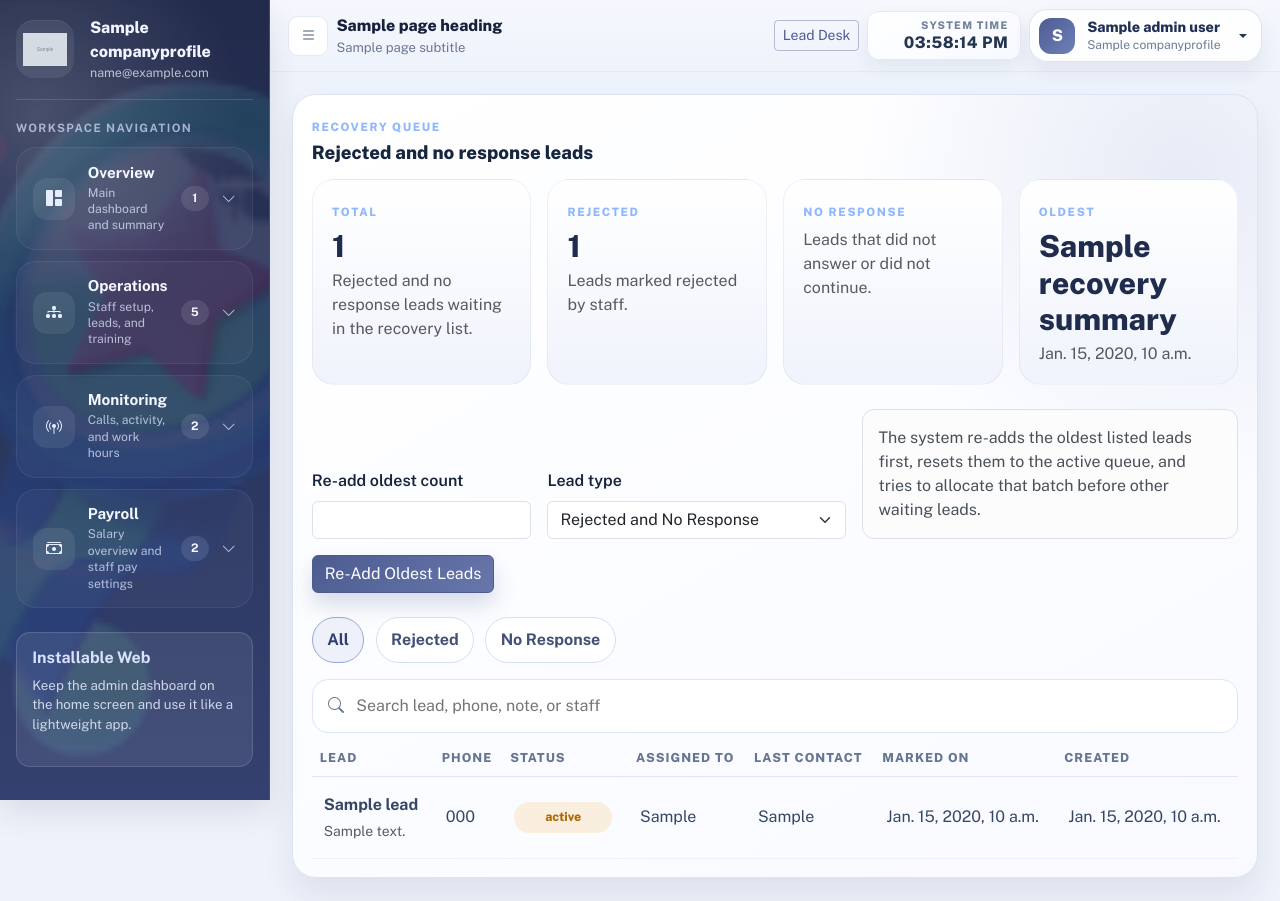
After one commit to blesson7777/HEAVENECTION, a Django app: template templates/admin_recovery_leads.html in a window 1280 px wide. The commit adds this page. Run offline with Django 5.2, Linux system fonts and the light colour scheme; tables that the repository leaves empty hold one stand-in row (values such as "Sample post"); the template is opened without the code that fills it: values that come from a table or form of the project are taken from there, most other values are stand-ins (such as "Sample title", 1, 10 or a date in 2020); grey boxes marked "Sample" are stand-in pictures; some libraries are stand-ins or nearby versions.

Commit message:
Add recovery queue for rejected and no response leads

```diff
--- a/backend/config/urls.py
+++ b/backend/config/urls.py
@@ -15,6 +15,7 @@ urlpatterns = [
     path("staff/<uuid:staff_id>/", views.staff_profile_page, name="staff-profile-page"),
     path("leads/", views.leads_page, name="leads-page"),
     path("followups/", views.followups_page, name="followups-page"),
+    path("recovery-leads/", views.recovery_leads_page, name="recovery-leads-page"),
     path("learning/", views.learning_page, name="learning-page"),
     path("salary/", views.salary_page, name="salary-page"),
     path("salary-control/", views.salary_control_page, name="salary-control-page"),
--- a/static/js/heavenection-calltrack.js
+++ b/static/js/heavenection-calltrack.js
@@ -193,6 +193,7 @@
         const setups = [
             { inputId: "leadSearchInput", tableBodyId: "leadTableBody" },
             { inputId: "followupSearchInput", tableBodyId: "followupTableBody" },
+            { inputId: "recoverySearchInput", tableBodyId: "recoveryTableBody" },
             { inputId: "callSearchInput", tableBodyId: "callTableBody" },
             { inputId: "staffSearchInput", tableBodyId: "staffTableBody" },
             { inputId: "learningSearchInput", tableBodyId: "learningTableBody" },
--- a/templates/admin_base.html
+++ b/templates/admin_base.html
@@ -18,9 +18,9 @@
     <link href="https://fonts.googleapis.com/css2?family=Public+Sans:wght@400;500;600;700;800&display=swap" rel="stylesheet">
     <link href="https://cdn.jsdelivr.net/npm/bootstrap@5.3.3/dist/css/bootstrap.min.css" rel="stylesheet">
     <link href="https://cdn.jsdelivr.net/npm/bootstrap-icons@1.11.3/font/bootstrap-icons.min.css" rel="stylesheet">
-    <link rel="stylesheet" href="{% static 'css/style.css' %}?v=20260327e">
-    <link rel="stylesheet" href="{% static 'css/dashboard.css' %}?v=20260327e">
-    <link rel="stylesheet" href="{% static 'css/heavenection-calltrack.css' %}?v=20260327e">
+    <link rel="stylesheet" href="{% static 'css/style.css' %}?v=20260327f">
+    <link rel="stylesheet" href="{% static 'css/dashboard.css' %}?v=20260327f">
+    <link rel="stylesheet" href="{% static 'css/heavenection-calltrack.css' %}?v=20260327f">
 </head>
 <body class="mf-theme-admin hc-admin-web">
 <div class="hc-network-overlay" id="heavenectionNetworkOverlay" hidden>
@@ -87,13 +87,13 @@
                 </div>
             </div>
 
-            <div class="hc-sidebar-section{% if active_page == 'staff' or active_page == 'leads' or active_page == 'followups' or active_page == 'learning' %} is-expanded{% endif %}">
+            <div class="hc-sidebar-section{% if active_page == 'staff' or active_page == 'leads' or active_page == 'followups' or active_page == 'recovery' or active_page == 'learning' %} is-expanded{% endif %}">
                 <button
                     type="button"
                     class="hc-sidebar-toggle"
                     data-bs-toggle="collapse"
                     data-bs-target="#hcSidebarOperations"
-                    aria-expanded="{% if active_page == 'staff' or active_page == 'leads' or active_page == 'followups' or active_page == 'learning' %}true{% else %}false{% endif %}"
+                    aria-expanded="{% if active_page == 'staff' or active_page == 'leads' or active_page == 'followups' or active_page == 'recovery' or active_page == 'learning' %}true{% else %}false{% endif %}"
                     aria-controls="hcSidebarOperations"
                 >
                     <span class="hc-sidebar-toggle-icon"><i class="bi bi-diagram-3-fill"></i></span>
@@ -101,10 +101,10 @@
                         <strong>Operations</strong>
                         <small>Staff setup, leads, and training</small>
                     </span>
-                    <span class="hc-sidebar-toggle-badge">4</span>
+                    <span class="hc-sidebar-toggle-badge">5</span>
                     <span class="hc-sidebar-toggle-caret"><i class="bi bi-chevron-down"></i></span>
                 </button>
-                <div class="collapse{% if active_page == 'staff' or active_page == 'leads' or active_page == 'followups' or active_page == 'learning' %} show{% endif %}" id="hcSidebarOperations" data-bs-parent="#hcSidebarNav">
+                <div class="collapse{% if active_page == 'staff' or active_page == 'leads' or active_page == 'followups' or active_page == 'recovery' or active_page == 'learning' %} show{% endif %}" id="hcSidebarOperations" data-bs-parent="#hcSidebarNav">
                     <div class="hc-sidebar-links">
                         <a href="{% url 'staff-page' %}" class="hc-sidebar-link{% if active_page == 'staff' %} active{% endif %}">
                             <i class="bi bi-people-fill"></i>
@@ -117,6 +117,10 @@
                         <a href="{% url 'followups-page' %}" class="hc-sidebar-link{% if active_page == 'followups' %} active{% endif %}">
                             <i class="bi bi-list-check"></i>
                             <span>Follow-Up Queue</span>
+                        </a>
+                        <a href="{% url 'recovery-leads-page' %}" class="hc-sidebar-link{% if active_page == 'recovery' %} active{% endif %}">
+                            <i class="bi bi-arrow-repeat"></i>
+                            <span>Rejected / No Response</span>
                         </a>
                         <a href="{% url 'learning-page' %}" class="hc-sidebar-link{% if active_page == 'learning' %} active{% endif %}">
                             <i class="bi bi-journal-play"></i>
@@ -281,10 +285,10 @@ window.heavenectionAdmin = {
 </script>
 <script src="https://cdn.jsdelivr.net/npm/bootstrap@5.3.3/dist/js/bootstrap.bundle.min.js"></script>
 <script src="https://cdn.jsdelivr.net/npm/chart.js"></script>
-<script src="{% static 'js/heavenection-network.js' %}?v=20260327e"></script>
-<script src="{% static 'js/dashboard-ux.js' %}?v=20260327e"></script>
-<script src="{% static 'js/heavenection-calltrack.js' %}?v=20260327e"></script>
-<script src="{% static 'js/heavenection-pwa.js' %}?v=20260327e"></script>
+<script src="{% static 'js/heavenection-network.js' %}?v=20260327f"></script>
+<script src="{% static 'js/dashboard-ux.js' %}?v=20260327f"></script>
+<script src="{% static 'js/heavenection-calltrack.js' %}?v=20260327f"></script>
+<script src="{% static 'js/heavenection-pwa.js' %}?v=20260327f"></script>
 {% block extra_scripts %}{% endblock %}
 </body>
 </html>
--- /dev/null
+++ b/templates/admin_recovery_leads.html
@@ -0,0 +1,129 @@
+{% extends "admin_base.html" %}
+
+{% block page_actions %}
+<a href="{% url 'leads-page' %}" class="btn btn-outline-primary btn-sm">Lead Desk</a>
+{% endblock %}
+
+{% block admin_content %}
+<section class="hc-surface-card animate-on-scroll">
+    <div class="mf-db2-panel-head mb-3">
+        <div>
+            <span class="mf-db2-kicker">Recovery Queue</span>
+            <h5>Rejected and no response leads</h5>
+        </div>
+    </div>
+
+    <div class="row g-3 mb-4">
+        <div class="col-xl-3 col-md-6">
+            <div class="hc-summary-card h-100">
+                <span class="mf-db2-kicker">Total</span>
+                <h3 class="mb-1">{{ recovery_summary.total_count }}</h3>
+                <p class="mb-0 text-muted">Rejected and no response leads waiting in the recovery list.</p>
+            </div>
+        </div>
+        <div class="col-xl-3 col-md-6">
+            <div class="hc-summary-card h-100">
+                <span class="mf-db2-kicker">Rejected</span>
+                <h3 class="mb-1">{{ recovery_summary.rejected_count }}</h3>
+                <p class="mb-0 text-muted">Leads marked rejected by staff.</p>
+            </div>
+        </div>
+        <div class="col-xl-3 col-md-6">
+            <div class="hc-summary-card h-100">
+                <span class="mf-db2-kicker">No Response</span>
+                <h3 class="mb-1">{{ recovery_summary.no_response_count }}</h3>
+                <p class="mb-0 text-muted">Leads that did not answer or did not continue.</p>
+            </div>
+        </div>
+        <div class="col-xl-3 col-md-6">
+            <div class="hc-summary-card h-100">
+                <span class="mf-db2-kicker">Oldest</span>
+                <h3 class="mb-1">{{ recovery_summary.oldest_lead_name }}</h3>
+                <p class="mb-0 text-muted">{{ recovery_summary.oldest_lead_updated_at }}</p>
+            </div>
+        </div>
+    </div>
+
+    <form method="post" action="{% url 'recovery-leads-page' %}" class="row g-3 align-items-end mb-4">
+        {% csrf_token %}
+        <input type="hidden" name="recovery_action" value="reactivate_oldest">
+        <div class="col-lg-3 col-md-4">
+            <label class="form-label fw-semibold" for="readdCount">Re-add oldest count</label>
+            <input
+                type="number"
+                min="1"
+                class="form-control"
+                id="readdCount"
+                name="readd_count"
+                value="{{ recovery_summary.queue_limit }}"
+                required
+            >
+        </div>
+        <div class="col-lg-4 col-md-4">
+            <label class="form-label fw-semibold" for="readdScope">Lead type</label>
+            <select class="form-select" id="readdScope" name="readd_scope">
+                <option value="all">Rejected and No Response</option>
+                <option value="rejected">Rejected only</option>
+                <option value="no_response">No Response only</option>
+            </select>
+        </div>
+        <div class="col-lg-5 col-md-4">
+            <div class="alert alert-light border mb-0">
+                The system re-adds the oldest listed leads first, resets them to the active queue, and tries to allocate that batch before other waiting leads.
+            </div>
+        </div>
+        <div class="col-12">
+            <button type="submit" class="btn btn-primary">Re-Add Oldest Leads</button>
+        </div>
+    </form>
+
+    <div class="hc-filter-row">
+        <button type="button" class="hc-filter-chip is-active" data-filter-status="all">All</button>
+        <button type="button" class="hc-filter-chip" data-filter-status="not_interested">Rejected</button>
+        <button type="button" class="hc-filter-chip" data-filter-status="no_answer">No Response</button>
+    </div>
+
+    <div class="hc-search-box">
+        <i class="bi bi-search"></i>
+        <input type="search" id="recoverySearchInput" placeholder="Search lead, phone, note, or staff">
+    </div>
+
+    <div class="table-responsive">
+        <table class="table hc-table align-middle mb-0">
+            <thead>
+                <tr>
+                    <th>Lead</th>
+                    <th>Phone</th>
+                    <th>Status</th>
+                    <th>Assigned To</th>
+                    <th>Last Contact</th>
+                    <th>Marked On</th>
+                    <th>Created</th>
+                </tr>
+            </thead>
+            <tbody id="recoveryTableBody">
+                {% for lead in recovery_rows %}
+                <tr data-status="{{ lead.status }}">
+                    <td>
+                        <strong>{{ lead.name }}</strong>
+                        <div class="text-muted small">{{ lead.notes|default:"No notes" }}</div>
+                    </td>
+                    <td>{{ lead.phone }}</td>
+                    <td>
+                        <span class="hc-status hc-status-{% if lead.status == 'not_interested' %}muted{% else %}warning{% endif %}">
+                            {{ lead.status_label }}
+                        </span>
+                    </td>
+                    <td>{{ lead.assigned_to }}</td>
+                    <td>{{ lead.last_contacted }}</td>
+                    <td>{{ lead.updated_at }}</td>
+                    <td>{{ lead.created_at }}</td>
+                </tr>
+                {% empty %}
+                <tr><td colspan="7" class="text-center py-4">No rejected or no response leads are waiting in the recovery queue.</td></tr>
+                {% endfor %}
+            </tbody>
+        </table>
+    </div>
+</section>
+{% endblock %}
```
Also changed, not shown: backend/apps/telecalling/services.py (+114 -9 lines), backend/apps/telecalling/views.py (+50 -0 lines).
